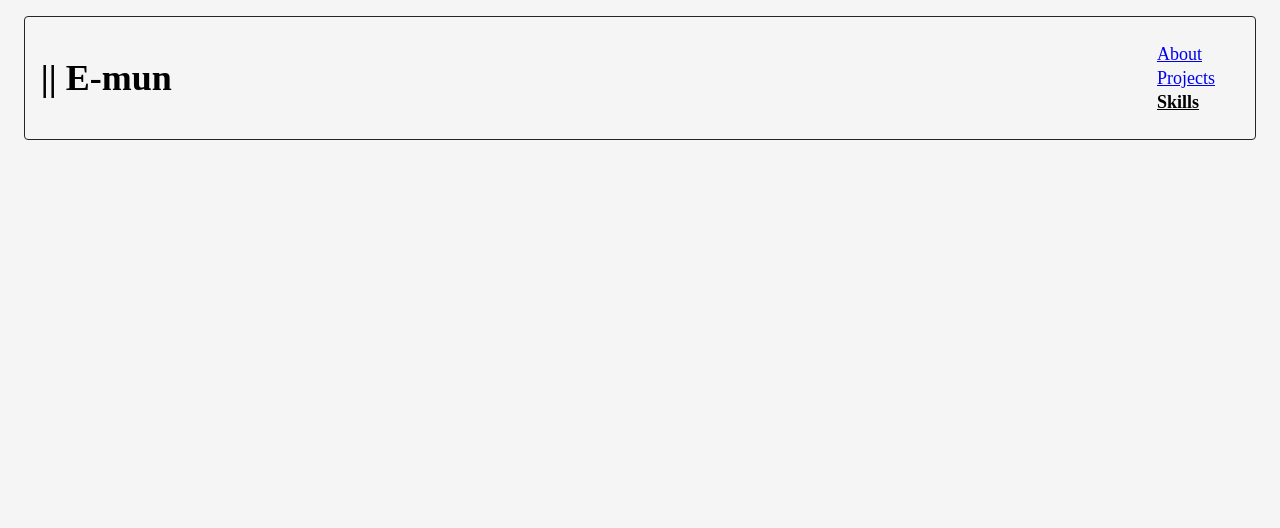
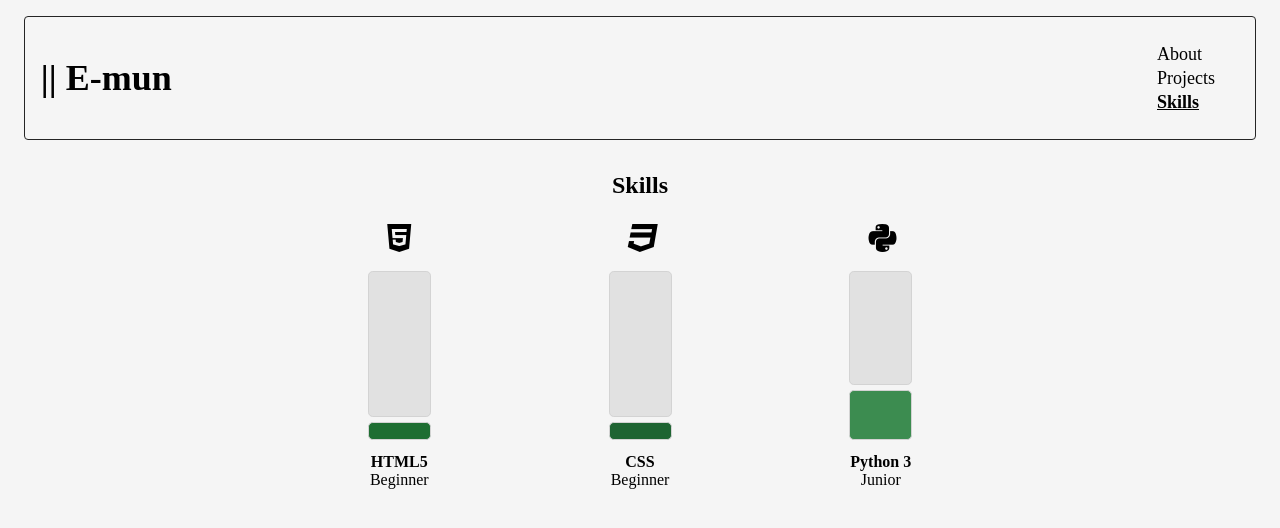
Before and after one commit to E-mun/E-mun.github.io, a plain HTML site: page skills.html in a window 1280 px wide. Drawn offline with Linux system fonts and the light colour scheme.

Commit message:
Finished full wireframe buildout

```diff
--- a/resources/style.css
+++ b/resources/style.css
@@ -26,8 +26,10 @@ nav span {
 nav span strong {
     text-decoration: underline;
 }
-
-
+a {
+    text-decoration: none;
+    color: black;
+}
 p {
     margin: 1rem 2rem 1rem 2rem;
     text-align: justify;
@@ -37,6 +39,7 @@ p {
     border-left: 1px black solid;
     border-radius: 5px;
 }
+
 #email-container {
     display: flex;
     flex-direction: column;
@@ -47,3 +50,75 @@ i {
     margin-top: 1rem;
     margin-right: 0.8rem;
 }
+
+h4, h5 {
+    margin: 0.3rem 0.7rem;
+}
+
+/* projects.html specific */
+.project-description {
+    margin-left: 5%
+}
+
+/* skills.html specific */
+#skills-main {
+    margin: 2rem;
+}
+#skills-header {
+    text-align: center;
+}
+
+#skills-container {
+    display: flex;
+    position: relative;
+    left: 12.5%;
+    justify-content: space-evenly;
+    align-items: center;
+    width: 75%;
+}
+
+.skill {
+    display: inline-flex;
+    flex-direction: column;
+    justify-content: center;
+    text-align: center;
+    width: 7%;
+}
+
+.skill-icon {
+    margin: 1.2rem;
+}
+.skill-display {
+    width: auto;
+    margin: 0.5rem 0;
+}
+.skill-name {
+    font-weight: 800;
+}
+.skill-null-box {
+    margin: 0.3rem 0;
+    background-color: rgb(225, 225, 225);
+    border: 1px lightgrey solid;
+    border-radius: 0.3rem;
+}
+.skill-xp-box {
+    margin: 0.3rem 0;
+    border: 1px lightgrey solid;
+    border-radius: 0.3rem;
+}
+
+/* >>SKILL UPDATES<< */
+#HTML5-null {height: 9rem;}
+#HTML5-xp {height: 1rem;
+    background-color: rgb(30, 110, 50);
+}
+
+#CSS-null {height: 9rem;}
+#CSS-xp {height: 1rem;
+    background-color: rgb(30,100,50);
+}
+
+#PYTHON-null {height: 7rem;}
+#PYTHON-xp {height: 3rem;
+    background-color: rgb(60, 140, 80);
+}
--- a/skills.html
+++ b/skills.html
@@ -3,7 +3,7 @@
 <head>
     <meta charset="UTF-8">
     <meta name="viewport" content="width=device-width, initial-scale=1.0">
-    <title>E-Mun|Projects</title>
+    <title>E-Mun|Skills</title>
     <link href="./resources/style.css" rel="stylesheet">
     <link rel="stylesheet" href="https://cdnjs.cloudflare.com/ajax/libs/font-awesome/6.0.0-beta3/css/all.min.css">
 
@@ -21,8 +21,42 @@
         </nav>
     </header>
 
-    <main>
+    <main id="skills-main">
+        <h2 id="skills-header">Skills</h2>
+        <div id="skills-container">
+            <!-- HTML5 -->
+            <section class="skill">
+                <i class="fa-brands fa-html5 fa-2xl skill-icon" ></i>
+                <div class="skill-display">
+                    <div class="skill-null-box" id="HTML5-null"></div>
+                    <div class="skill-xp-box" id="HTML5-xp"></div>
+                </div>
+                <span class="skill-name">HTML5</span>
+                <span class="skill-rank">Beginner</span>
+            </section>
 
+            <!-- CSS -->
+            <section class="skill">
+                <i class="fa-brands fa-css3 fa-2xl skill-icon"></i>
+                <div class="skill-display">
+                    <div class="skill-null-box" id="CSS-null"></div>
+                    <div class="skill-xp-box" id="CSS-xp"></div>
+                </div>
+                <span class="skill-name">CSS</span>
+                <span class="skill-rank">Beginner</span>
+            </section>
+
+            <!-- Python 3 -->
+            <section class="skill">
+                <i class="fa-brands fa-python fa-2xl skill-icon"></i>
+                <div class="skill-display">
+                    <div class="skill-null-box" id="PYTHON-null"></div>
+                    <div class="skill-xp-box" id="PYTHON-xp"></div>
+                </div>
+                <span class="skill-name">Python 3</span>
+                <span class="skill-rank">Junior</span>
+            </section>
+        </div>
     </main>
 </body>
 </html>
```
Also changed, not shown: projects.html (+10 -1 lines).
